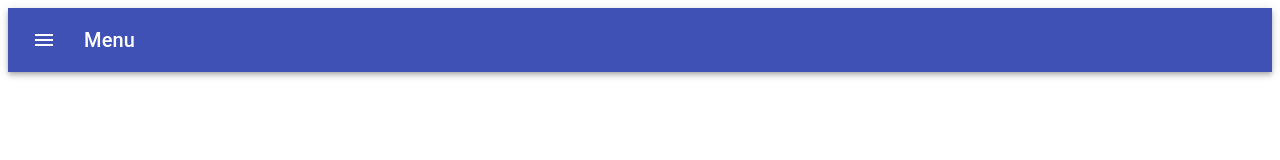
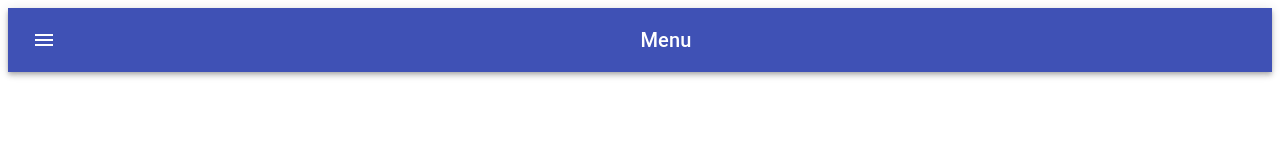
Before and after one commit to RuneKR/recruit-react, a React (Create React App) app in the folder register-card-app/client/: page / in a window 1280 px wide. Shown: the top 160 px of the page. Built offline with nearby package versions, Linux system fonts and the light colour scheme.

Commit message:
Add html attribute to header and make title center

```diff
--- a/register-card-app/client/src/components/Header.tsx
+++ b/register-card-app/client/src/components/Header.tsx
@@ -19,6 +19,7 @@ const useStyles = makeStyles((theme: Theme) =>
     },
     title: {
       flexGrow: 1,
+      textAlign: 'center'
     },
   })
 );
@@ -26,7 +27,8 @@ const useStyles = makeStyles((theme: Theme) =>
 export default function Header({
   title = "Menu",
   isMenuShowing = false,
-}: HeaderProps) {
+  ...htmlProps
+}: HeaderProps & React.HTMLAttributes<HTMLElement>) {
   const classes = useStyles();
 
   const icon = isMenuShowing ? (
@@ -36,7 +38,7 @@ export default function Header({
   );
 
   return (
-    <div className={classes.root} data-testid="Header">
+    <div className={classes.root} {...htmlProps}>
       <AppBar position="static">
         <Toolbar>
           <IconButton
--- a/register-card-app/client/src/components/Layout.tsx
+++ b/register-card-app/client/src/components/Layout.tsx
@@ -6,7 +6,7 @@ export default function Layout() {
   return (
     <Container maxWidth={false} disableGutters data-testid="Layout">
       <Grid container direction="row" justify="center" alignItems="center">
-        <Header title="Menu" data-testid='Header'></Header>
+        <Header title="Menu" data-testid='Header'/>
       </Grid>
     </Container>
   );
```
